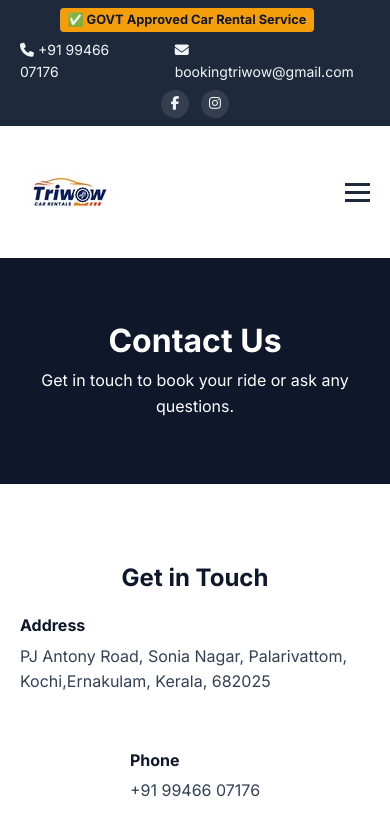
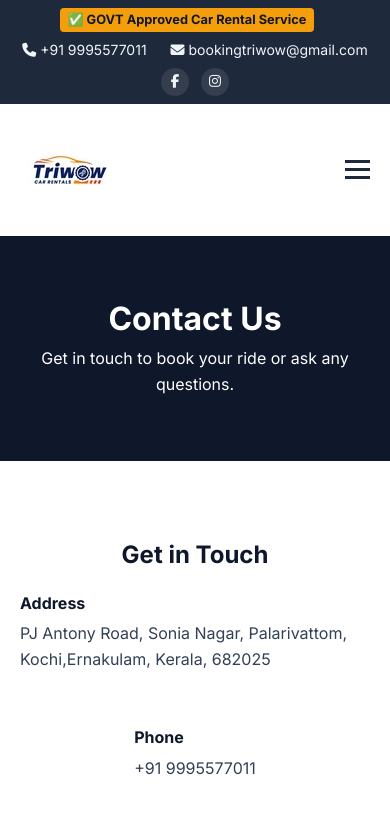
Before and after one commit to satheesh-p/TriWow, a website built with Vite: page contact.html in a window 390 px wide. Shown: the top 834 px of the page. Built offline with nearby package versions, Linux system fonts and the light colour scheme.

Commit message:
Phone number changed

```diff
--- a/contact.html
+++ b/contact.html
@@ -19,7 +19,7 @@
                 <span class="govt-approved">✅ GOVT Approved Car Rental Service</span>
             </div>
             <div class="top-bar-center">
-                <span><i class="fas fa-phone"></i> +91 99466 07176</span>
+                <span><i class="fas fa-phone"></i> +91 9995577011</span>
                 <span><i class="fas fa-envelope"></i> bookingtriwow@gmail.com</span>
             </div>
             <div class="top-bar-right">
@@ -70,7 +70,7 @@
                 </div>
                 <div class="info-item">
                     <h4>Phone</h4>
-                    <p>+91 99466 07176</p>
+                    <p>+91 9995577011</p>
                 </div>
                 <div class="info-item">
                     <h4>Email</h4>
```
Also changed, not shown: about.html (+1 -1 lines), cars.html (+1 -1 lines), index.html (+2 -2 lines).
